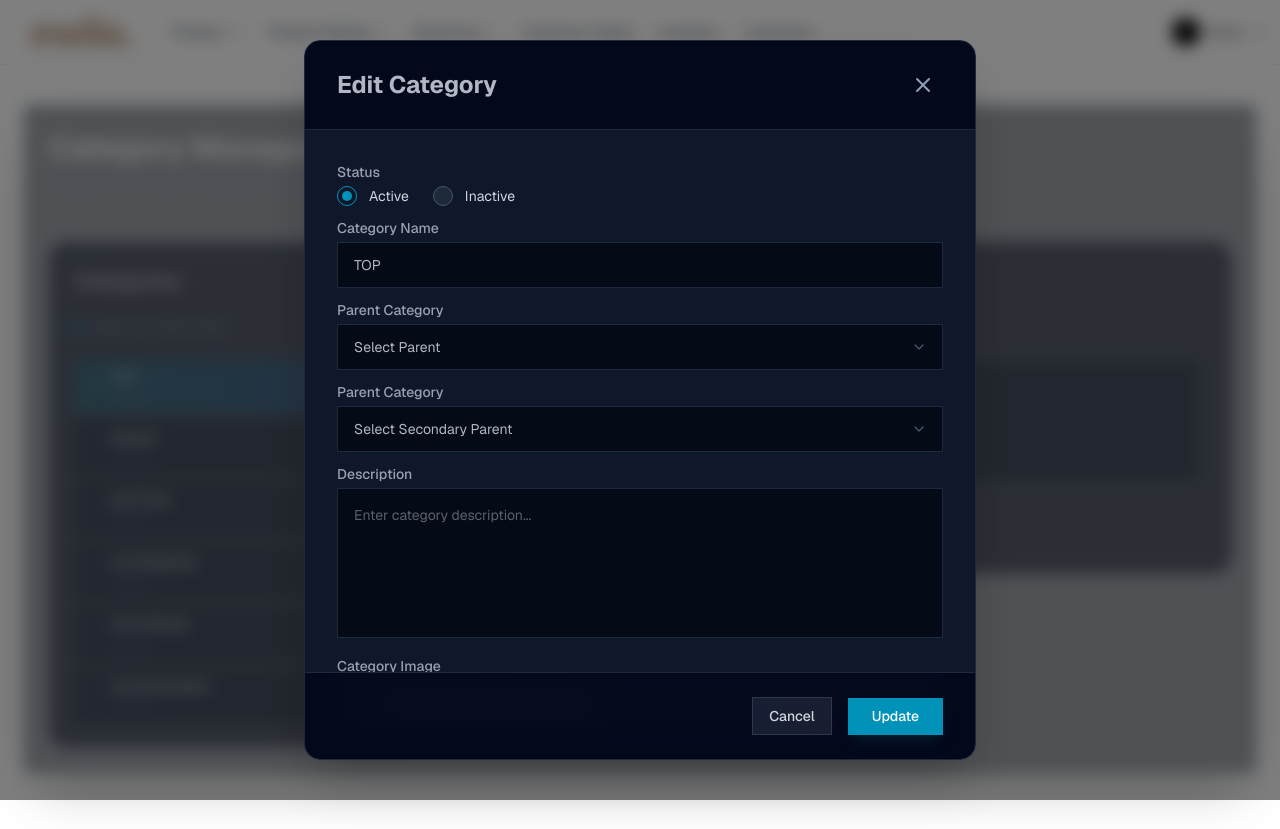
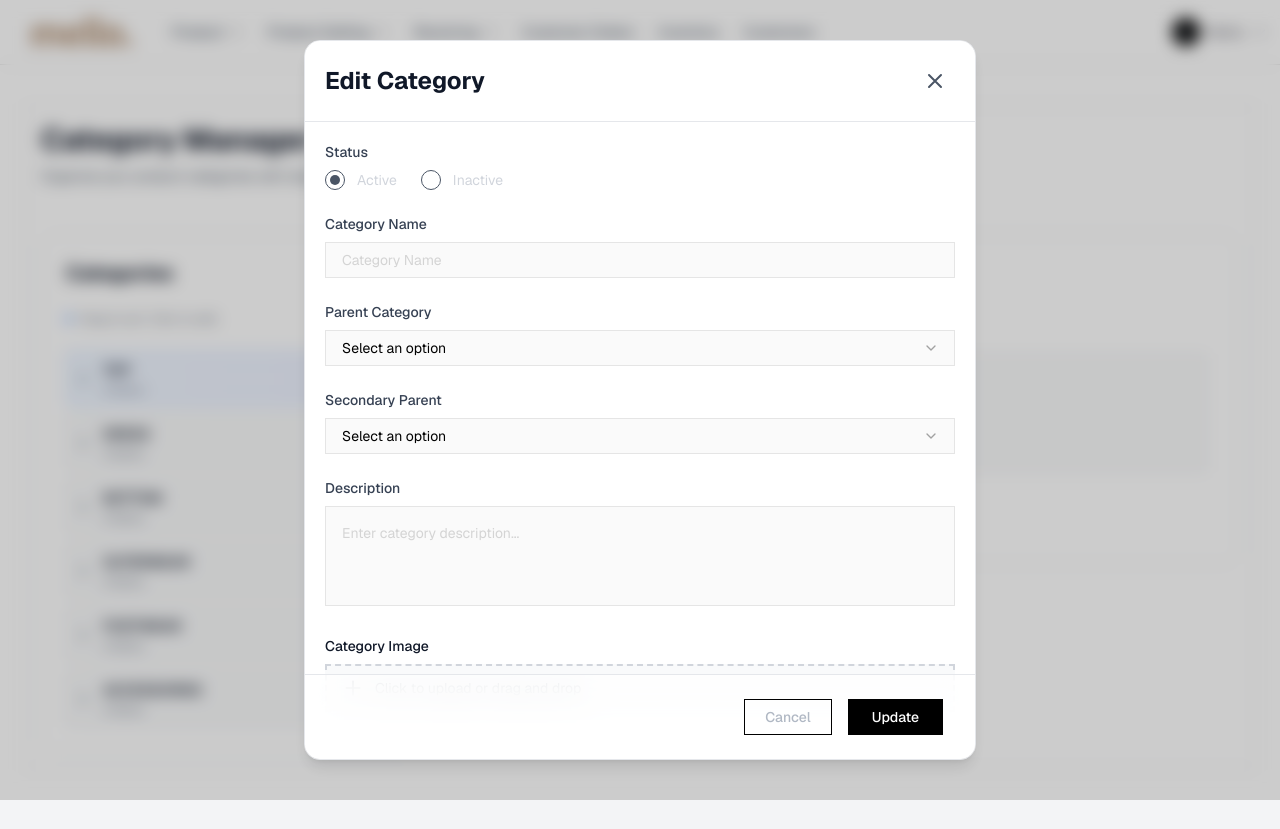
Before and after one commit to Animesh459/Vuerprise, a Vue app: page /category in a window 1280 px wide. Both pictures are taken after a click on the button "Edit Category". After the commit the page ends 800 px from the top, so only its background shows below. Built offline with nearby package versions, Linux system fonts and the light colour scheme.

Commit message:
add category rearrange for new theme

```diff
--- a/src/components/CustomRadio.vue
+++ b/src/components/CustomRadio.vue
@@ -24,11 +24,11 @@
               class="w-5 h-5 mr-3 rounded-full border flex items-center justify-center flex-shrink-0
                    transition duration-300 ease-in-out"
               :class="modelValue === option.value
-              ? 'border-cyan-600 shadow-cyan-600'
-              : 'border-gray-600 bg-gray-800 hover:border-cyan-600'"
+              ? 'border-gray-600 shadow-gray-600'
+              : 'border-gray-600 bg-white hover:border-gray-600'"
           >
             <div
-                class="w-2.5 h-2.5 rounded-full bg-cyan-600
+                class="w-2.5 h-2.5 rounded-full bg-gray-600
                      transition-transform duration-300 ease-in-out"
                 :class="{ 'scale-100 opacity-100': modelValue === option.value, 'scale-0 opacity-0': modelValue !== option.value }"
             ></div>
--- a/src/components/form/BaseTextArea.vue
+++ b/src/components/form/BaseTextArea.vue
@@ -11,7 +11,7 @@
         type="text"
         :placeholder="placeholder"
         :class="[
-        'min-h-[150px] w-full border border-neutral-200 bg-neutral-50 p-4 text-sm transition-colors resize-none',
+        'min-h-[100px] w-full border border-neutral-200 bg-neutral-50 p-4 text-sm transition-colors resize-none',
         'placeholder:text-neutral-300 text-black focus:border-black focus:outline-none',
         customClass
       ]"
--- a/src/components/product/ProductItemsTest.vue
+++ b/src/components/product/ProductItemsTest.vue
@@ -12,7 +12,7 @@
           <div class="flex flex-1">
               <div class="relative flex-1 w-full">
                 <Search class="absolute top-1/2 left-3 h-4 w-4 -translate-y-1/2 text-neutral-400" />
-                <BaseInput />
+                <BaseInput customClass="pl-8" />
               </div>
           </div>
           <div class="flex gap-2">
--- a/src/index.css
+++ b/src/index.css
@@ -128,10 +128,10 @@ body {
 
     /*button new theme*/
     .btn-secondary-new {
-        @apply h-9 border border-black px-5 text-[11px] font-semibold uppercase transition-all hover:bg-black hover:text-white;
+        @apply h-9 border border-black px-5 text-sm font-medium  transition-all hover:bg-black hover:text-white;
     }
     .btn-primary-new {
-        @apply h-9 bg-black px-6 text-[11px] font-semibold uppercase text-white transition-all hover:bg-neutral-800
+        @apply h-9 bg-black px-6 text-sm font-medium  text-white transition-all hover:bg-neutral-800
     }
 
     /*button*/
--- a/src/views/AddCategory.vue
+++ b/src/views/AddCategory.vue
@@ -1,12 +1,12 @@
 <template>
-  <div class="p-6 bg-slate-900/40 rounded-xl border border-cyan-500/20 shadow-2xl mb-10">
+  <div class="common-card-new">
     <!-- Header -->
     <header class="">
       <div class="mb-12">
-        <h1 class="text-xl md:text-3xl font-bold bg-gradient-to-r from-slate-100 to-slate-300 bg-clip-text text-transparent mb-2">
+        <h1 class="text-xl md:text-3xl font-bold text-gray-900 mb-2">
           Category Manager
         </h1>
-        <p class="text-slate-400 text-sm mt-1">Organize your product categories with drag and drop</p>
+        <p class="text-gray-600 text-sm mt-1">Organize your product categories with drag and drop</p>
       </div>
     </header>
 
@@ -15,17 +15,17 @@
 
         <!-- Left Panel - Categories List with Collapsible -->
         <div class="lg:col-span-1">
-          <div class="bg-slate-900/50 backdrop-blur-xl border border-cyan-500/20 rounded-2xl p-6 sticky top-24 max-h-[calc(100vh-120px)] overflow-y-auto">
+          <div class="bg-white border border-gray-200 rounded-2xl p-6 sticky top-24 max-h-[calc(100vh-120px)] overflow-y-auto">
             <div class="flex items-center gap-2 mb-6">
-              <h2 class="text-xl font-bold">Categories</h2>
+              <h2 class="text-xl font-bold text-gray-900">Categories</h2>
             </div>
 
-            <p class="text-xs text-slate-400 mb-6 flex items-center gap-2">
-              <span class="inline-block w-1.5 h-1.5 bg-cyan-400 rounded-full animate-pulse"></span>
+            <p class="text-xs text-gray-500 mb-6 flex items-center gap-2">
+              <span class="inline-block w-1.5 h-1.5 bg-blue-500 rounded-full animate-pulse"></span>
               Drag to sort. Click to edit.
             </p>
 
-            <!-- Added draggable list with collapsible subcategories -->
+            <!-- Updated category list styling for white theme -->
             <div class="space-y-2">
               <div
                   v-for="(category, index) in categories"
@@ -36,70 +36,66 @@
                   @drop="dragDrop($event, index)"
                   @dragend="dragEnd"
                   :class="[
-                  'group relative cursor-move transition-all duration-300  rounded-xl overflow-hidden',
+                  'group relative cursor-move transition-all duration-300 rounded-xl overflow-hidden',
                   draggedIndex === index ? 'opacity-50 scale-95' : '',
-                  dragOverIndex === index && draggedIndex !== index ? 'border-cyan-500/50 bg-cyan-500/10' : ''
+                  dragOverIndex === index && draggedIndex !== index ? 'border-blue-300 bg-blue-50' : ''
                 ]"
               >
                 <div
                     @click="toggleCategory(index)"
                     :class="[
-                    'p-2 rounded-xl transition-all duration-300  cursor-pointer',
+                    'p-2 rounded-xl transition-all duration-300 cursor-pointer',
                     selectedCategory === index
-                      ? 'bg-gradient-to-r from-cyan-500/20 to-blue-500/20   shadow-lg shadow-cyan-500/20'
-                      : 'bg-slate-800/30   hover:bg-slate-800/50'
+                      ? 'bg-gradient-to-r from-blue-50 to-indigo-50 border border-blue-200 shadow-sm'
+                      : 'bg-gray-50 border border-gray-200 hover:bg-gray-100'
                   ]"
                 >
                   <div class="flex items-center justify-between">
                     <div class="flex items-center gap-3 flex-1">
-                      <!-- Added collapse/expand arrow -->
                       <button
                           @click.stop="expandedCategories[index] = !expandedCategories[index]"
                           class="transition-transform duration-300"
                           :style="{ transform: expandedCategories[index] ? 'rotate(90deg)' : 'rotate(0deg)' }"
                       >
-                        <svg class="w-4 h-4 text-slate-400" fill="none" stroke="currentColor" viewBox="0 0 24 24">
+                        <svg class="w-4 h-4 text-gray-600" fill="none" stroke="currentColor" viewBox="0 0 24 24">
                           <path stroke-linecap="round" stroke-linejoin="round" stroke-width="2" d="M9 5l7 7-7 7"></path>
                         </svg>
                       </button>
                       <div>
-                        <div class="font-semibold text-sm">{{ category.name }}</div>
-                        <div class="text-xs text-slate-500 mt-0.5">{{ category.subcategories.length }} items</div>
+                        <div class="font-semibold text-sm text-gray-900">{{ category.name }}</div>
+                        <div class="text-xs text-gray-500 mt-0.5">{{ category.subcategories.length }} items</div>
                       </div>
                     </div>
                     <div class="opacity-0 group-hover:opacity-100 transition-opacity flex gap-2">
-                      <!-- Added edit button -->
                       <button
                           @click.stop="openEditModal(index)"
-                          class="p-2 hover:bg-slate-700/50 rounded-lg transition-colors"
+                          class="p-2 hover:bg-gray-200 rounded-lg transition-colors"
                       >
-                        <svg class="w-4 h-4 text-slate-400" fill="none" stroke="currentColor" viewBox="0 0 24 24">
+                        <svg class="w-4 h-4 text-gray-600" fill="none" stroke="currentColor" viewBox="0 0 24 24">
                           <path stroke-linecap="round" stroke-linejoin="round" stroke-width="2" d="M11 5H6a2 2 0 00-2 2v11a2 2 0 002 2h11a2 2 0 002-2v-5m-1.414-9.414a2 2 0 112.828 2.828L11.828 15H9v-2.828l8.586-8.586z"></path>
                         </svg>
                       </button>
-
                     </div>
                   </div>
                 </div>
 
-                <!-- Added collapsible subcategories dropdown -->
+                <!-- Updated subcategories dropdown styling for white theme -->
                 <transition
                     enter-active-class="transition-all duration-300"
                     leave-active-class="transition-all duration-300"
                     enter-from-class="opacity-0 -translate-y-2"
                     leave-to-class="opacity-0 -translate-y-2"
                 >
-                  <div v-if="expandedCategories[index]" class="bg-slate-800/20 border-t border-slate-700/50 overflow-hidden">
+                  <div v-if="expandedCategories[index]" class="bg-gray-50 border-t border-gray-200 overflow-hidden">
                     <div class="p-3 space-y-2">
                       <div
                           v-for="(sub, subIndex) in category.subcategories"
                           :key="`${index}-${subIndex}`"
-                          class="p-3 rounded-lg bg-slate-800/30 border border-slate-700/30 hover:border-slate-600/50 hover:bg-slate-800/50 cursor-pointer transition-all text-sm text-slate-300 flex items-center justify-between group"
+                          class="p-3 rounded-lg bg-white border border-gray-200 hover:border-gray-300 hover:bg-gray-50 cursor-pointer transition-all text-sm text-gray-700 flex items-center justify-between group"
                       >
                         <span>{{ sub }}</span>
-                        <span class="text-xs text-slate-500 group-hover:text-slate-400">→</span>
+                        <span class="text-xs text-gray-400 group-hover:text-gray-600">→</span>
                       </div>
-
                     </div>
                   </div>
                 </transition>
@@ -109,33 +105,33 @@
           </div>
         </div>
 
+        <!-- Right Panel - Category Details -->
         <div class="lg:col-span-2">
-          <div class="bg-slate-900/50 backdrop-blur-xl border border-slate-800 rounded-2xl p-8">
+          <div class="bg-white border border-gray-200 rounded-2xl p-8">
             <div class="flex items-center gap-3 mb-8" v-if="selectedCategory !== null">
               <div>
-                <h3 class="text-2xl font-bold">{{ categories[selectedCategory].name }}</h3>
-                <p class="text-sm text-slate-400 mt-1">Selected category details</p>
+                <h3 class="text-2xl font-bold text-gray-900">{{ categories[selectedCategory].name }}</h3>
+                <p class="text-sm text-gray-600 mt-1">Selected category details</p>
               </div>
             </div>
 
             <div v-if="selectedCategory !== null" class="space-y-6">
-              <div class="bg-slate-800/30 border border-slate-700/50 rounded-lg p-6">
-                <p class="text-sm text-slate-400 mb-2">Subcategories</p>
+              <div class="bg-gray-50 border border-gray-200 rounded-lg p-6">
+                <p class="text-sm text-gray-600 mb-2">Subcategories</p>
                 <div class="flex flex-wrap gap-2">
                   <span
                       v-for="(sub, idx) in categories[selectedCategory].subcategories"
                       :key="idx"
-                      class="px-4 py-2 bg-gradient-to-r from-cyan-500/20 to-blue-500/20 border border-cyan-500/30 rounded-lg text-sm font-medium text-cyan-300"
+                      class="px-4 py-2 bg-blue-50 border border-blue-200 rounded-lg text-sm font-medium text-blue-700"
                   >
                     {{ sub }}
                   </span>
                 </div>
               </div>
 
-              <!-- Added modal trigger button -->
               <button
                   @click="openEditModal(selectedCategory)"
-                  class="btn-common"
+                  class="btn-primary-new"
               >
                 Edit Category
               </button>
@@ -144,7 +140,7 @@
             <div v-else class="flex items-center justify-center h-64">
               <div class="text-center">
                 <div class="text-5xl mb-4">👈</div>
-                <p class="text-slate-400">Select a category to view details</p>
+                <p class="text-gray-500">Select a category to view details</p>
               </div>
             </div>
           </div>
@@ -153,29 +149,43 @@
       </div>
     </div>
 
-    <!-- Added Edit Modal Dialog -->
-    <div v-if="showEditModal" class="fixed inset-0 bg-black/50 backdrop-blur-sm z-60 flex items-center justify-center p-4">
-      <div class="bg-slate-900 border border-slate-800 rounded-2xl w-full max-w-2xl max-h-[90vh] overflow-y-auto shadow-2xl">
+    <!-- Updated edit modal styling for white theme -->
+    <div v-if="showEditModal" class="fixed inset-0 bg-black/20 backdrop-blur-sm z-60 flex items-center justify-center p-4">
+      <div class="bg-white border border-gray-200 rounded-2xl w-full max-w-2xl max-h-[90vh] overflow-y-auto shadow-lg">
         <!-- Modal Header -->
-        <div class="sticky top-0 bg-slate-950/80 backdrop-blur-lg border-b border-slate-800 px-8 py-6 flex items-center justify-between z-10">
+        <div class="sticky top-0 bg-white/80 backdrop-blur-lg border-b border-gray-200 p-5 flex items-center justify-between z-10">
           <div class="flex items-center gap-3">
-            <h3 class="text-2xl font-bold">Edit Category</h3>
+            <h3 class="text-2xl font-bold text-gray-900">Edit Category</h3>
           </div>
           <button
               @click="closeEditModal"
-              class="p-2 hover:bg-slate-800 rounded-lg transition-colors"
+              class="p-2 hover:bg-gray-100 rounded-lg transition-colors"
           >
-            <svg class="w-6 h-6 text-slate-400" fill="none" stroke="currentColor" viewBox="0 0 24 24">
+            <svg class="w-6 h-6 text-gray-600" fill="none" stroke="currentColor" viewBox="0 0 24 24">
               <path stroke-linecap="round" stroke-linejoin="round" stroke-width="2" d="M6 18L18 6M6 6l12 12"></path>
             </svg>
           </button>
         </div>
 
-        <!-- Modal Content -->
-        <div class="px-8 py-8 space-y-3">
+        <div class="p-5 space-y-6">
           <!-- Status -->
+<!--          <div class="space-y-4">-->
+<!--            <label class="block text-sm font-medium text-gray-900">-->
+<!--              Status-->
+<!--            </label>-->
+<!--            <div class="flex gap-6">-->
+<!--              <div class="flex items-center gap-3">-->
+<!--                <input type="radio" id="active" v-model="editFormData.status" value="active" class="w-4 h-4" />-->
+<!--                <label for="active" class="text-sm text-gray-700 cursor-pointer">Active</label>-->
+<!--              </div>-->
+<!--              <div class="flex items-center gap-3">-->
+<!--                <input type="radio" id="inactive" v-model="editFormData.status" value="inactive" class="w-4 h-4" />-->
+<!--                <label for="inactive" class="text-sm text-gray-700 cursor-pointer">Inactive</label>-->
+<!--              </div>-->
+<!--            </div>-->
+<!--          </div>-->
           <div class="space-y-4">
-            <label class="block text-sm font-medium text-gray-400 mb-1">
+            <label class="block text-sm font-medium text-gray-700 mb-2">
               Status
             </label>
             <div class="flex gap-6">
@@ -190,94 +200,61 @@
               />
             </div>
           </div>
+          <div class="space-y-2">
+            <BaseInput label="Category Name" placeholder="Category Name" />
 
-          <!-- Category Name -->
-          <div class="space-y-4">
-            <label class="block text-sm font-medium text-gray-400 mb-1">
-              Category Name
-            </label>
-            <input
-                v-model="editFormData.name"
-                type="text"
-                class="w-full bg-gray-950/80 border border-slate-800 rounded-md px-4 py-3 text-sm focus:border-cyan-500/50 transition-all outline-none"
-                placeholder="Enter category name"
+          </div>
+
+          <div class="space-y-2">
+            <BaseSelect
+                label="Parent Category"
+                :options="['Select Parent', 'Apparel', 'Accessories']"
+            />
+
+          </div>
+
+          <div class="space-y-2">
+            <BaseSelect
+                label="Secondary Parent"
+                :options="['Men', 'Women']"
             />
           </div>
 
-          <div class="space-y-4">
-            <label class="block text-sm font-medium text-gray-400 mb-1">Parent Category</label>
-            <div class="relative">
-              <select class="w-full bg-gray-950/80 border border-slate-800 rounded-md px-4 py-3 text-sm appearance-none outline-none focus:border-cyan-500/50 transition-all cursor-pointer">
-                <option value="">Select Parent</option>
-                <option value="apparel">Apparel</option>
-                <option value="accessories">Accessories</option>
-              </select>
-              <ChevronDownIcon class="absolute right-4 top-1/2 -translate-y-1/2 text-slate-600" :size="16" />
-            </div>
-          </div>
-
-          <!-- Secondary Parent -->
-          <div class="space-y-4">
-            <label class="block text-sm font-medium text-gray-400 mb-1">Parent Category</label>
-            <div class="relative">
-              <select class="w-full bg-gray-950/80 border border-slate-800 rounded-md px-4 py-3 text-sm appearance-none outline-none focus:border-cyan-500/50 transition-all cursor-pointer">
-                <option value="">Select Secondary Parent</option>
-                <option value="mens">Men's</option>
-                <option value="womens">Women's</option>
-              </select>
-              <ChevronDownIcon class="absolute right-4 top-1/2 -translate-y-1/2 text-slate-600" :size="16" />
-            </div>
-          </div>
-
-          <!-- Description -->
-          <div class="space-y-4">
-            <label class="block text-sm font-medium text-gray-400 mb-1">
-              Description
-            </label>
-            <textarea
-                v-model="editFormData.description"
-                rows="5"
-                class="flex-1 w-full bg-gray-950/80 border border-slate-800 rounded-md px-4 py-4 text-sm resize-none focus:border-cyan-500/50 transition-all outline-none min-h-[150px]"
-                placeholder="Enter category description..."
-            ></textarea>
+          <div class="space-y-2">
+            <BaseTextArea label="Description" customClass=" !h-[85px]" placeholder="Enter category description..." />
           </div>
 
           <!-- Image Upload -->
-          <div class="space-y-4">
-            <label class="block text-sm font-medium text-gray-400 mb-1">
+          <div class="space-y-2">
+            <label class="block text-sm font-medium text-gray-900">
               Category Image
             </label>
             <div class="relative">
               <input type="file" class="hidden" id="imageUpload" />
               <label
                   for="imageUpload"
-                  class="flex items-center gap-3 px-4 py-3 bg-slate-800/50 border-2 border-dashed border-slate-700/50 rounded-lg cursor-pointer hover:border-cyan-500/50 transition-all"
+                  class="flex items-center gap-3 px-4 py-3 bg-gray-50 border-2 border-dashed border-gray-300 rounded-lg cursor-pointer hover:border-blue-500 hover:bg-blue-50 transition-all"
               >
-                <svg class="w-5 h-5 text-slate-500" fill="none" stroke="currentColor" viewBox="0 0 24 24">
+                <svg class="w-5 h-5 text-gray-600" fill="none" stroke="currentColor" viewBox="0 0 24 24">
                   <path stroke-linecap="round" stroke-linejoin="round" stroke-width="2" d="M12 4v16m8-8H4"></path>
                 </svg>
-                <span class="text-sm text-slate-400">Click to upload or drag and drop</span>
+                <span class="text-sm text-gray-600">Click to upload or drag and drop</span>
               </label>
             </div>
           </div>
         </div>
 
-        <div class="sticky bottom-0 bg-slate-950/80 backdrop-blur-lg border-t border-slate-800 px-8 py-6 flex items-end justify-end gap-4">
-<!--          <button-->
-<!--              @click="deleteCategory"-->
-<!--              class="btn-danger-transparent"-->
-<!--          >-->
-<!--            Delete-->
-<!--          </button>-->
+        <!-- Modal Footer -->
+        <div class="sticky bottom-0 bg-white/80 backdrop-blur-lg border-t border-gray-200 px-8 py-6 flex items-end justify-end gap-4">
           <button
               @click="closeEditModal"
-              class="btn-secondary-transparent"
+              class="btn-secondary-new"
           >
             Cancel
           </button>
           <button
               @click="updateCategory"
-              class="btn-common"
+              class="btn-primary-new"
           >
             Update
           </button>
@@ -289,7 +266,9 @@
 
 <script setup>
 import { ref } from 'vue'
-import {ChevronDownIcon} from "lucide-vue-next";
+import BaseInput from "@/components/form/BaseInput.vue";
+import BaseSelect from "@/components/form/BaseSelect.vue";
+import BaseTextArea from "@/components/form/BaseTextArea.vue";
 import CustomRadio from "@/components/CustomRadio.vue";
 
 const selectedCategory = ref(0)
@@ -307,6 +286,10 @@ const categories = ref([
   { name: 'ACCESSORIES', subcategories: ['Bag', 'Belt', 'Hat', 'Jewelry'] }
 ])
 
+const orderData = ref({
+  speed: 'standard',
+});
+
 const editFormData = ref({
   status: 'active',
   name: '',
@@ -314,10 +297,6 @@ const editFormData = ref({
   secondary: '',
   description: ''
 })
-
-const orderData = ref({
-  speed: 'standard',
-});
 
 const dragStart = (e, index) => {
   draggedIndex.value = index
@@ -374,19 +353,8 @@ const deleteCategory = () => {
   }
 }
 
-const addCategory = () => {
-  categories.value.push({ name: 'New Category', subcategories: [] })
-}
-
 const toggleCategory = (index) => {
   selectedCategory.value = index
-}
-
-const addSubcategory = (index) => {
-  const newSub = prompt('Enter subcategory name:')
-  if (newSub) {
-    categories.value[index].subcategories.push(newSub)
-  }
 }
 </script>
 
```
Also changed, not shown: src/components/product/Inventory.vue (+4 -4 lines).
